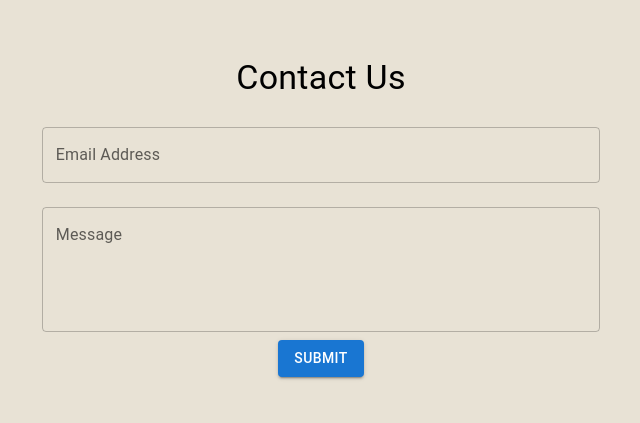
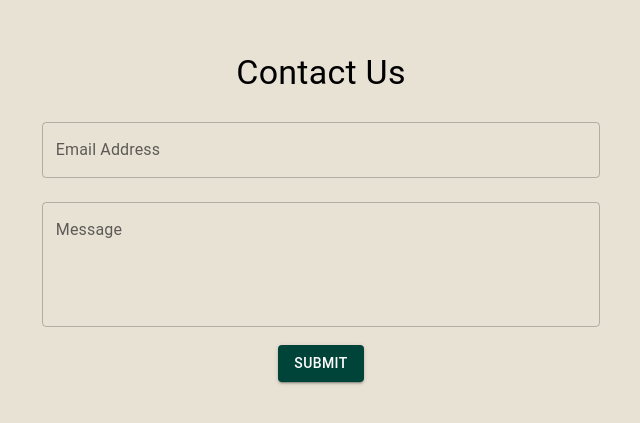
Before and after one commit to JCWoodworker/evergreen-construction, a React (Vite) app: page /contact in a window 1280 px wide. Shown: the part 183-606 px from the top of the page, without its empty margins (319-959 px from the left). Built offline with nearby package versions, Linux system fonts and the light colour scheme.

Commit message:
updated button color

```diff
--- a/src/application/contact/ContactForm.tsx
+++ b/src/application/contact/ContactForm.tsx
@@ -41,6 +41,11 @@ function Contact() {
 				disabled={state.submitting}
 				variant="contained"
 				color="primary"
+				sx={{
+					backgroundColor: "#004338",
+					color: "white",
+					marginTop: "10px",
+				}}
 			>
 				Submit
 			</Button>
```
